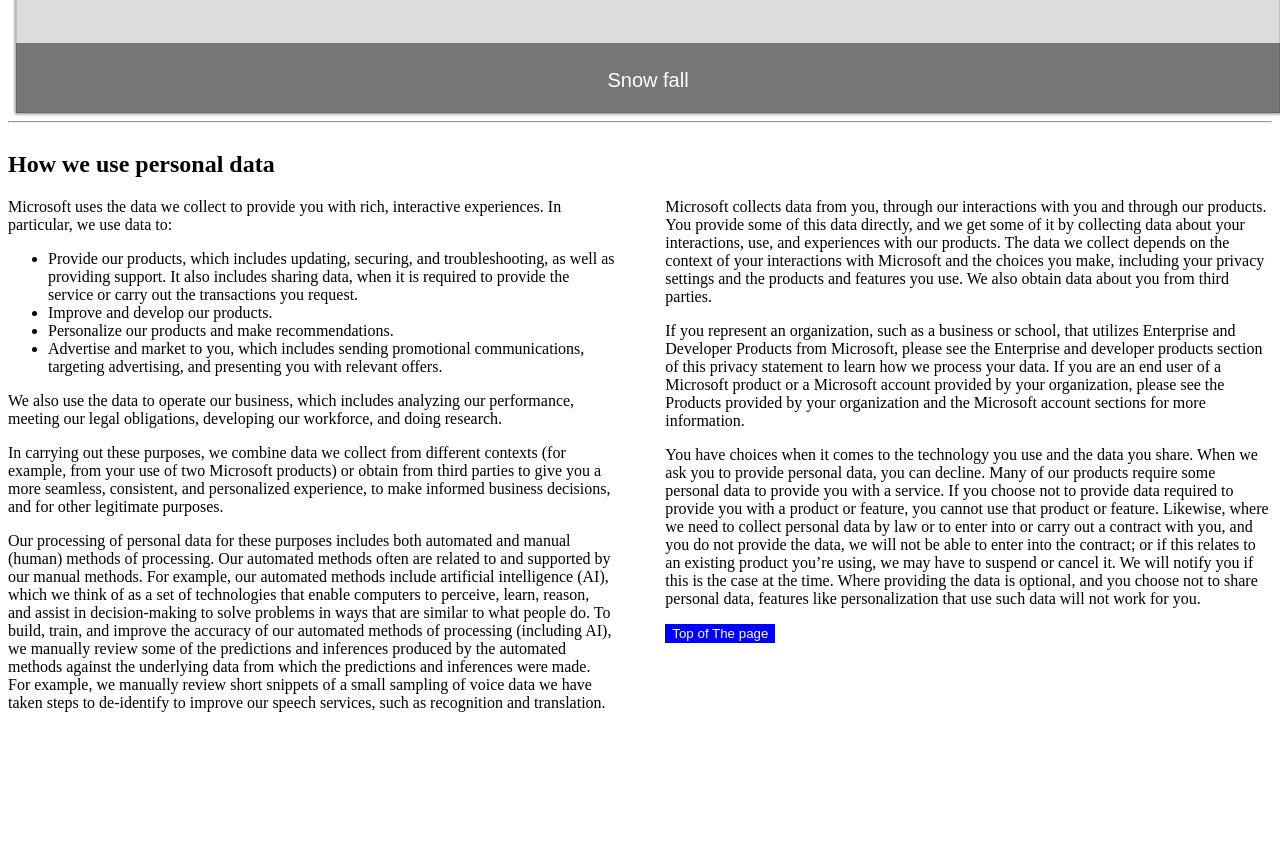
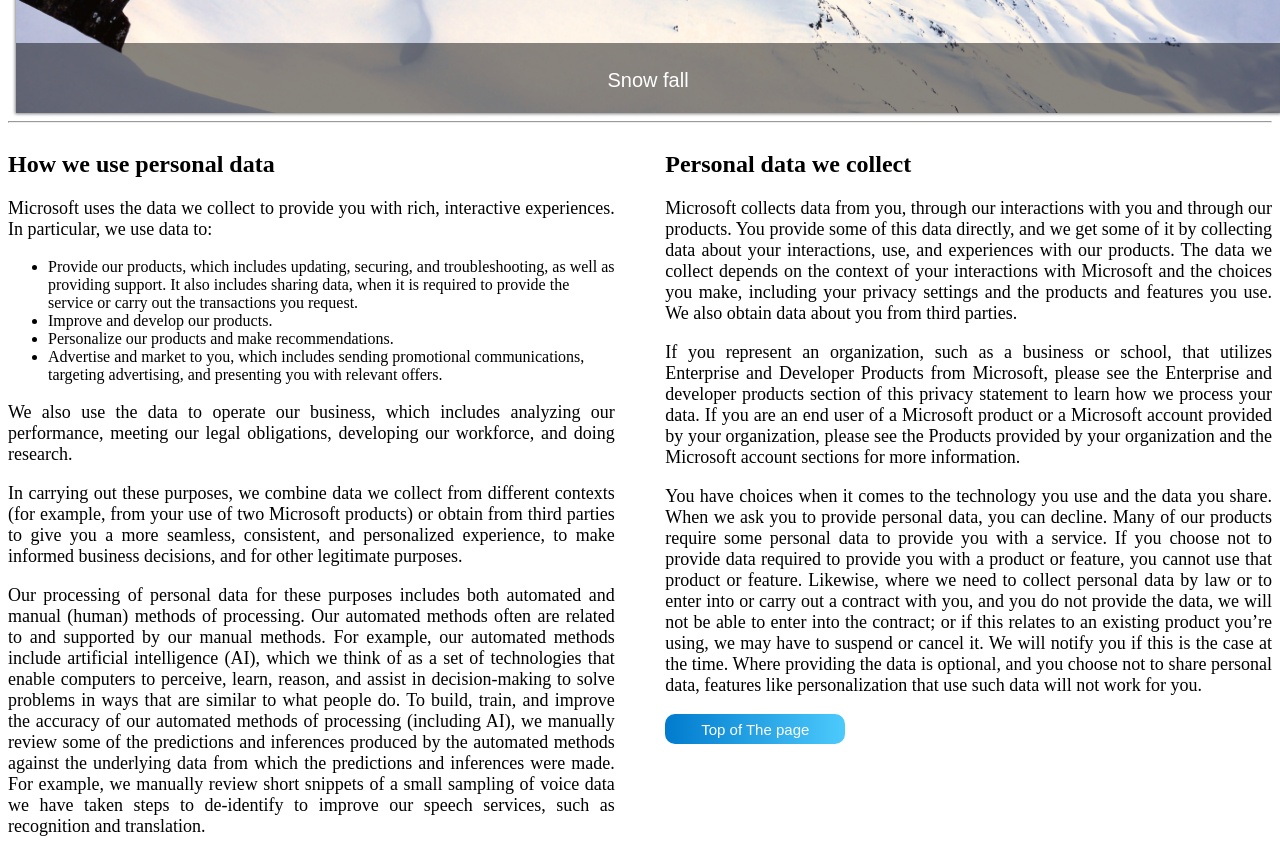
Before and after one commit to roshni-rawat-cs18/weather-forecasting-site, a plain HTML site: page privacy.html in a window 1280 px wide. Shown: the part 860-1715 px from the top of the page. Before the commit the page ends 1588 px from the top, so only its background shows below. Drawn offline with Linux system fonts and the light colour scheme.

Commit message:
some changes in privacy page

```diff
--- a/privacy.css
+++ b/privacy.css
@@ -10,7 +10,8 @@
     font-size: 20px;
     font-family: 'Times New Roman', Times, serif;
     margin-left: 10px;
-    margin-right: 10px;
+	margin-right: 10px;
+	text-align: justify !important;
 }
 .colorchange{
     animation:colorchangefunterior 1s infinite;
@@ -184,19 +185,33 @@
 .sec-3 .right{
     width: 48%;
 	float: right;
-	content: justify;
+
+}
+.sec-3 .right p{
+	text-align: justify !important;
+	font-size: 18px;
 }
 .sec-3 .right button{
-	background-color: blue;
-	border: 1px solid blue;
+	/*background-color: blue;
+	border: 1px solid blue;*/
+	width: 180px;
+	height: 30px;
+      border-radius: 10px;
+      border: white;
+      background-image: linear-gradient(to right,#007bce,#4dcafc);
 }
-.sec-3 .right a{
+.sec-3 .right button a{
 	text-decoration: none;
-    color: white;
+	color: white;
+	font-size: 15px;
 }
 .sec-3 .left{
     width: 48%;
-    float: left;
+	float: left;
+}
+.sec-3 .left p{
+	text-align: justify !important;
+	font-size: 18px;
 }
 /*==========================responsive====================*/
 @media screen and (max-width: 991px){
@@ -254,6 +269,15 @@
 		line-height: 35px;
 		font-size: 20px;
 	}
+	/*.sec-3 .right{
+		width: 100%;
+		height: auto;
+		margin-bottom: 10px;
+	}
+	.sec-3 .left{
+		width: 100%;
+
+	}*/
 }
 
 /* For IPad Pros */
--- a/privacy.html
+++ b/privacy.html
@@ -23,27 +23,27 @@
                         <div class="rightArrow" onclick="plus(1)"><div class="arrow arrowRight"></div></div>
                         <div class="captionHolder"><p class="text"></p></div>
                         <div class="imageHolder">
-                            <img src="weather_images/snow1.jpg">
+                            <img src="weather_images/card_images/snow1.jpg">
                             <p class="caption">Snow fall</p>
                         </div>
                         <div class="imageHolder">
-                            <img src="weather_images/rain.jpg">
+                            <img src="weather_images/card_images/rain.jpg">
                             <p class="caption">Rain</p>
                         </div>
                         <div class="imageHolder">
-                            <img src="weather_images/cloudy.jpg">
+                            <img src="weather_images/card_images/cloudy.jpg">
                             <p class="caption">Cloudy Weather</p>
                         </div>
                         <div class="imageHolder">
-                            <img src="weather_images/sunny.jpg">
+                            <img src="weather_images/card_images/sunny.jpg">
                             <p class="caption">Sunny</p>
                         </div>
                         <div class="imageHolder">
-                            <img src="weather_images/thunder.jpg">
+                            <img src="weather_images/card_images/thunder.jpg">
                             <p class="caption">Thunder</p>
                         </div>
                         <div class="imageHolder">
-                            <img src="weather_images/drizzle.jpg">
+                            <img src="weather_images/card_images/drizzle.jpg">
                             <p class="caption">Drizzle</p>
                         </div>
                     </div>
@@ -52,13 +52,6 @@
                 </main>
                 <hr width:100%></hr>
                 <div class="sec-3">
-                    <div class="right">
-                            <a name="top1"><h2>Personal data we collect</h2></a>
-                            <p>Microsoft collects data from you, through our interactions with you and through our products. You provide some of this data directly, and we get some of it by collecting data about your interactions, use, and experiences with our products. The data we collect depends on the context of your interactions with Microsoft and the choices you make, including your privacy settings and the products and features you use. We also obtain data about you from third parties.</p>
-                            <p>If you represent an organization, such as a business or school, that utilizes Enterprise and Developer Products from Microsoft, please see the Enterprise and developer products section of this privacy statement to learn how we process your data. If you are an end user of a Microsoft product or a Microsoft account provided by your organization, please see the Products provided by your organization and the Microsoft account sections for more information.</p>
-                            <p>You have choices when it comes to the technology you use and the data you share. When we ask you to provide personal data, you can decline. Many of our products require some personal data to provide you with a service. If you choose not to provide data required to provide you with a product or feature, you cannot use that product or feature. Likewise, where we need to collect personal data by law or to enter into or carry out a contract with you, and you do not provide the data, we will not be able to enter into the contract; or if this relates to an existing product you’re using, we may have to suspend or cancel it. We will notify you if this is the case at the time. Where providing the data is optional, and you choose not to share personal data, features like personalization that use such data will not work for you.</p>
-                            <button><a href="#top">Top of The page</a></button>
-                    </div>
                     <div class="left">
                             <a name="top2"><h2>How we use personal data</h2></a>
                             <p>Microsoft uses the data we collect to provide you with rich, interactive experiences. In particular, we use data to:</p>
@@ -72,6 +65,13 @@
                             <p>In carrying out these purposes, we combine data we collect from different contexts (for example, from your use of two Microsoft products) or obtain from third parties to give you a more seamless, consistent, and personalized experience, to make informed business decisions, and for other legitimate purposes.</p>
                             <p>Our processing of personal data for these purposes includes both automated and manual (human) methods of processing. Our automated methods often are related to and supported by our manual methods. For example, our automated methods include artificial intelligence (AI), which we think of as a set of technologies that enable computers to perceive, learn, reason, and assist in decision-making to solve problems in ways that are similar to what people do. To build, train, and improve the accuracy of our automated methods of processing (including AI), we manually review some of the predictions and inferences produced by the automated methods against the underlying data from which the predictions and inferences were made. For example, we manually review short snippets of a small sampling of voice data we have taken steps to de-identify to improve our speech services, such as recognition and translation.</p>
                     </div>
+                    <div class="right">
+                        <a name="top1"><h2>Personal data we collect</h2></a>
+                        <p>Microsoft collects data from you, through our interactions with you and through our products. You provide some of this data directly, and we get some of it by collecting data about your interactions, use, and experiences with our products. The data we collect depends on the context of your interactions with Microsoft and the choices you make, including your privacy settings and the products and features you use. We also obtain data about you from third parties.</p>
+                        <p>If you represent an organization, such as a business or school, that utilizes Enterprise and Developer Products from Microsoft, please see the Enterprise and developer products section of this privacy statement to learn how we process your data. If you are an end user of a Microsoft product or a Microsoft account provided by your organization, please see the Products provided by your organization and the Microsoft account sections for more information.</p>
+                        <p>You have choices when it comes to the technology you use and the data you share. When we ask you to provide personal data, you can decline. Many of our products require some personal data to provide you with a service. If you choose not to provide data required to provide you with a product or feature, you cannot use that product or feature. Likewise, where we need to collect personal data by law or to enter into or carry out a contract with you, and you do not provide the data, we will not be able to enter into the contract; or if this relates to an existing product you’re using, we may have to suspend or cancel it. We will notify you if this is the case at the time. Where providing the data is optional, and you choose not to share personal data, features like personalization that use such data will not work for you.</p>
+                        <button><a href="#top">Top of The page</a></button>
+                </div>
                 </div>
     <script src="privacy.js"></script>
 </body>
```
